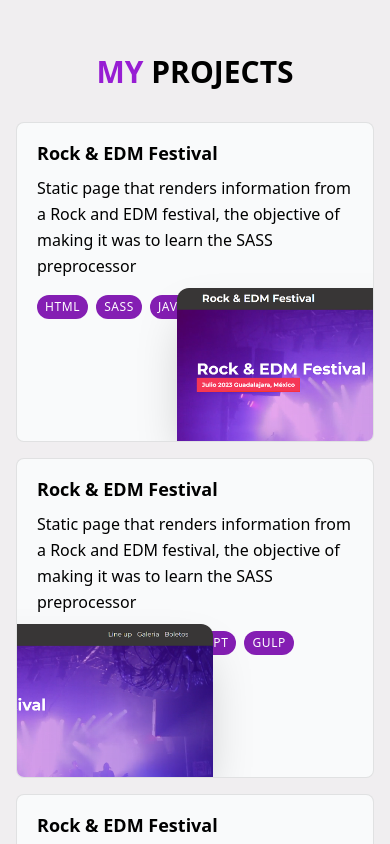
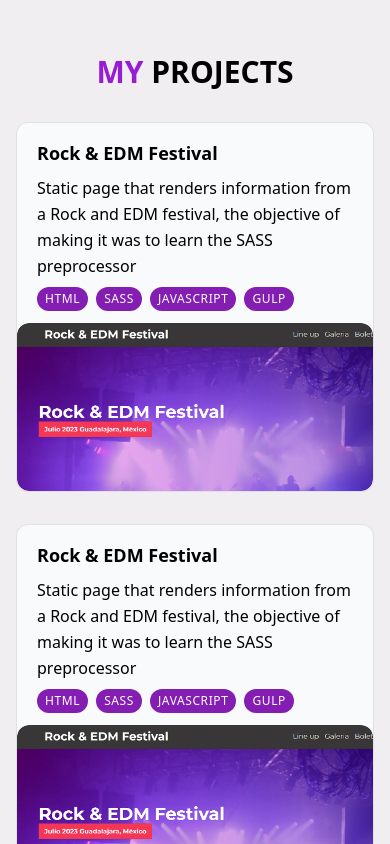
Before and after one commit to RSuarezLastra/Portfolio, a React (Vite) app: page / in a window 390 px wide. Shown: the part 1180-2024 px from the top of the page. Built offline with nearby package versions, Linux system fonts and the light colour scheme.

Commit message:
responsive card project

```diff
--- a/src/components/Projects/Card_project.jsx
+++ b/src/components/Projects/Card_project.jsx
@@ -17,20 +17,22 @@ const Card_project = ({ title, description, tags, imgUrl }) => {
                 scale: scaleProgres,
                 opacity: opacityProgres
             }}
-            className="bg-gray-50  dark:bg-neutral-800  max-w-[42rem] border border-black/10 overflow-hidden rounded-lg pr-0 lg:pr-6 relative h-[20rem] mb-4 sm:mb-8 group group-even:pl-8 ">
-            <div className="pt-4 pb-3 sm:pb-6 px-5 sm:pl-6 sm:pr-2 md:pt-6 lg:pt-10 sm:max-w-[50%] flex flex-col h-full md:group-even:ml-[18.25rem] lg:group-even:ml-[20rem]">
+            className="bg-gray-50  dark:bg-neutral-800  max-w-[42rem] border border-black/10  rounded-xl  grid  grid-cols-1 sm:grid-cols-2">
+            <div className="pt-4 pb-3 sm:pb-6 px-5 sm:pl-6 sm:pr-2 md:pt-6 lg:pt-10  flex flex-col h-full ">
                 <h3 className="text-lg md:text-xl lg:text-2xl font-semibold dark:text-slate-100">{title}</h3>
                 <p className="mt-2 leading-relaxed dark:text-slate-100">{description}</p>
-                <ul className="flex flex-wrap gap-2 mt-4 sm:mt-auto">
+                <ul className="flex flex-wrap gap-2 mt-2 md:mt-5 ">
                     {tags.map((tag, index) => (
                         <li key={index} className=" text-white text-xs md:text-base  rounded-full uppercase px-2 lg:px-3 py-1 tracking-wider  bg-seance-800">{tag}</li>
                     ))}
                 </ul>
             </div>
-            <img
-                src={imgUrl}
-                alt={title}
-                className="absolute bottom-0 -right-40 w-[28.25rem] rounded-t-xl shadow-2xl group-even:right-[initial] group-even:-left-40  sm:h-56 md:h-64 " />
+            <div className="md:p-4 flex justify-center items-center relative overflow-hidden rounded-xl ">
+                <img
+                    src={imgUrl}
+                    alt={title}
+                    className="rounded-xl  shadow-2xl  sm:absolute bottom-0 left-4 min-h-[10.5rem] sm:h-[12.5rem] md:h-[13.5rem] lg:h-[14.5rem]  object-left object-cover " />
+            </div>
         </motion.section>
 
     );
--- a/src/components/Projects/Projects.jsx
+++ b/src/components/Projects/Projects.jsx
@@ -5,7 +5,7 @@ const Projects = () => {
     return (
         <section id='projects' className=" min-h-[26rem] sm:min-h-[40rem]  w-full sm:w-3/4 mx-auto mt-0 lg:mt-20 mb-16 sm:mb-20 scroll-mt-24">
             <h2 className="text-center font-semibold text-3xl sm:text-5xl mb-8 sm:mb-20 dark:text-slate-100"><span className='text-seance-700'>MY </span>PROJECTS</h2>
-            <div className="flex flex-col  items-center ">
+            <div className="flex flex-col gap-8 items-center ">
                 {info.map((project, index) => (
                     <Card_project key={index} {...project} />
                 ))}
```
